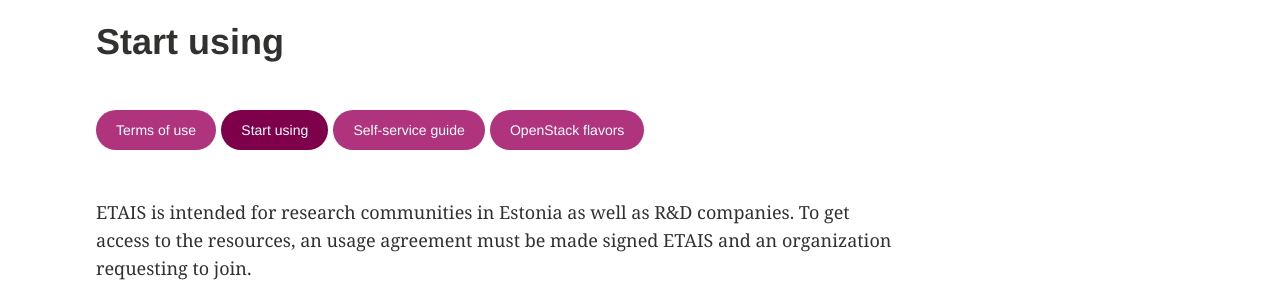
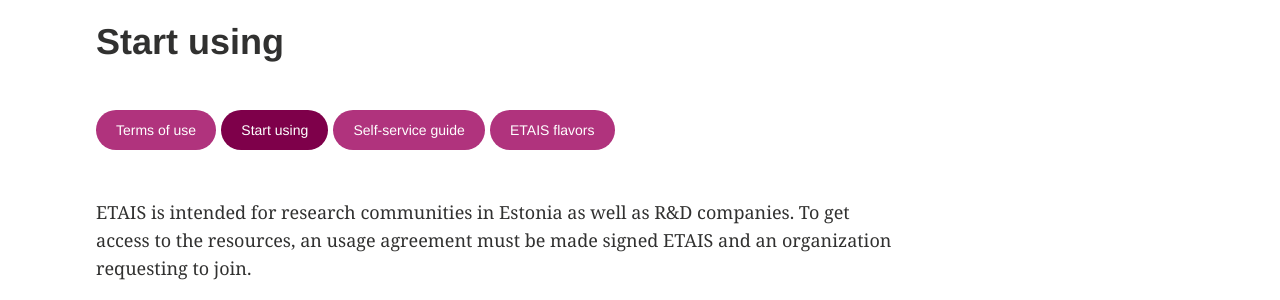
Before and after one commit to etais-ee/etais-web, a Jekyll site: the page built from using/start_using.md, in a window 1280 px wide. Shown: the part 124-424 px from the top of the page. Built offline with Jekyll 4.4.1, drawn with Linux system fonts in a browser that asks for light colours.

Commit message:
Openstack flavors renamed to ETAIS flavors

```diff
--- a/using/start_using.md
+++ b/using/start_using.md
@@ -7,7 +7,7 @@ title: "Start using"
 <a href="../terms_of_use/" class="btn-info"> Terms of use</a>
 <a href="../start_using/" class="btn-success"> Start using</a>
 <a href="../self_service/" class="btn-info"> Self-service guide</a>
-<a href="../openstack_flavors/" class="btn-info"> OpenStack flavors</a>
+<a href="../openstack_flavors/" class="btn-info"> ETAIS flavors</a>
 
 ETAIS is intended for research communities in Estonia as well as R&D companies. To get access to the resources,
 an usage agreement must be made signed ETAIS and an organization requesting to join.
```
